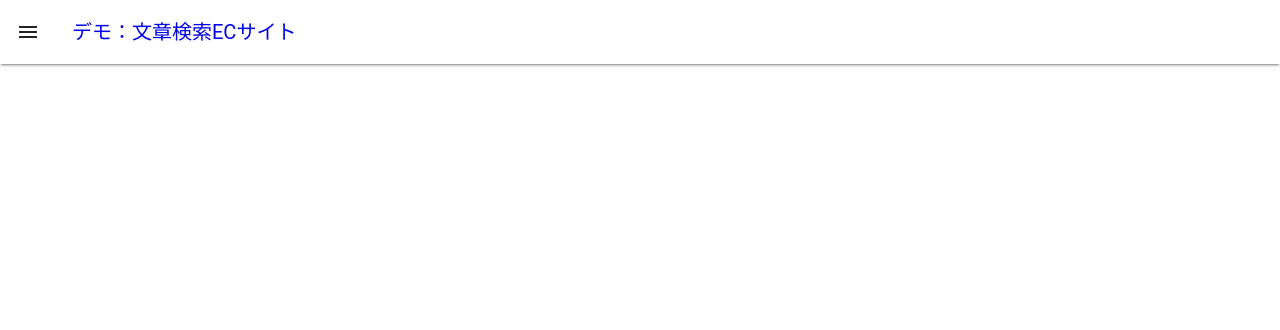
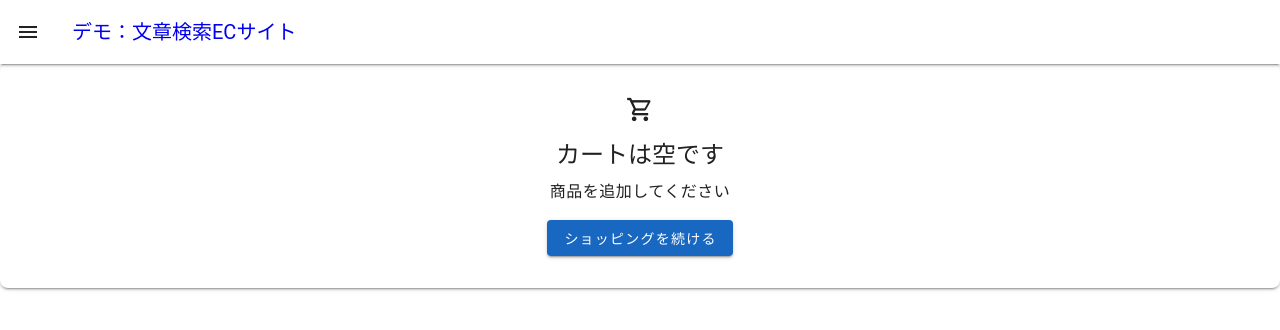
Before and after one commit to NKMAK/EC-Rails-Vue-practise, a Nuxt app in the folder frontend/: page /cart/1/NoCart in a window 1280 px wide. Shown: the top 330 px of the page. Built offline with nearby package versions, Linux system fonts and the light colour scheme.

Commit message:
/cart カートに何も入ってない時のUI

```diff
--- /dev/null
+++ b/frontend/pages/cart/_components/NoCart.vue
@@ -0,0 +1,16 @@
+<template>
+  <v-row>
+    <v-col cols="12">
+      <v-card class="rounded-lg" elevation="2">
+        <v-card-text class="text-center py-8">
+          <v-icon size="x-large" class="mb-4">mdi-cart-outline</v-icon>
+          <h3 class="text-h5 mb-2">カートは空です</h3>
+          <p class="text-body-1">商品を追加してください</p>
+          <v-btn color="primary" class="mt-4" to="/home">
+            ショッピングを続ける
+          </v-btn>
+        </v-card-text>
+      </v-card>
+    </v-col>
+  </v-row>
+</template>
```
